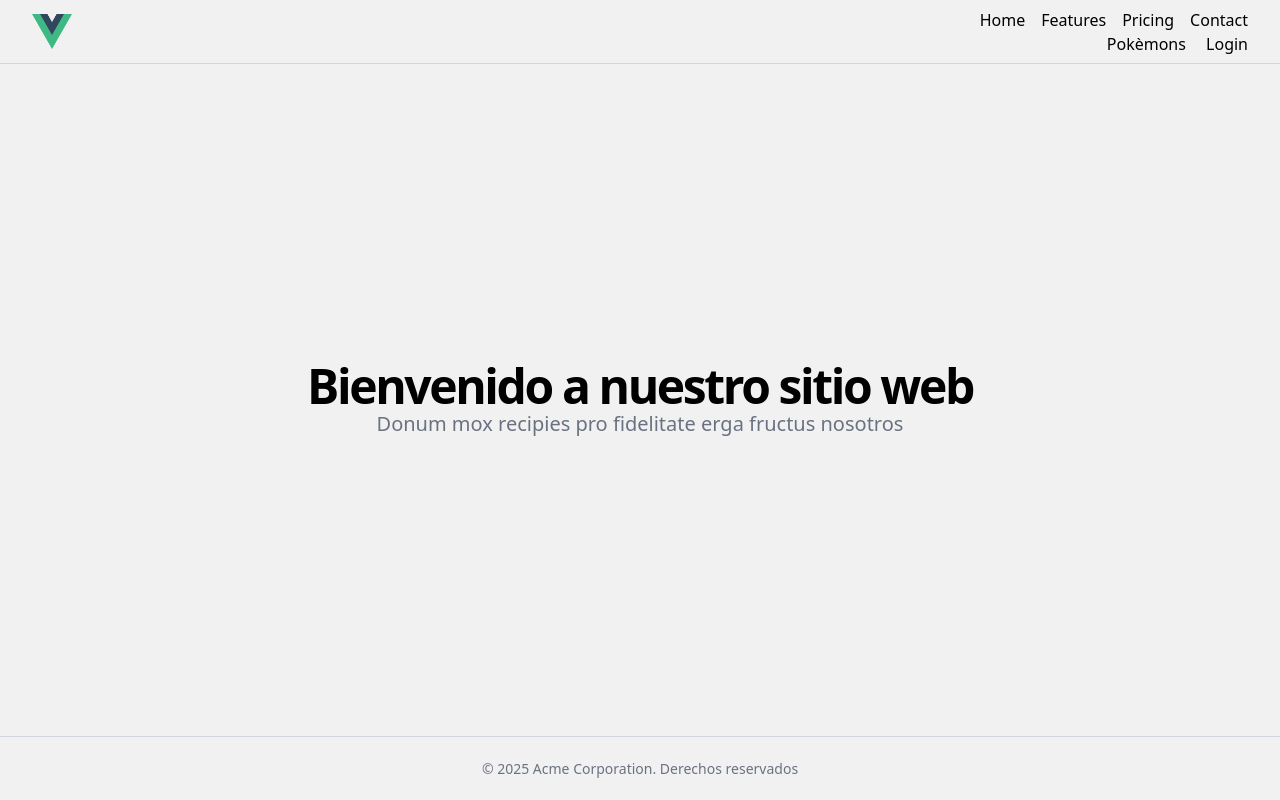
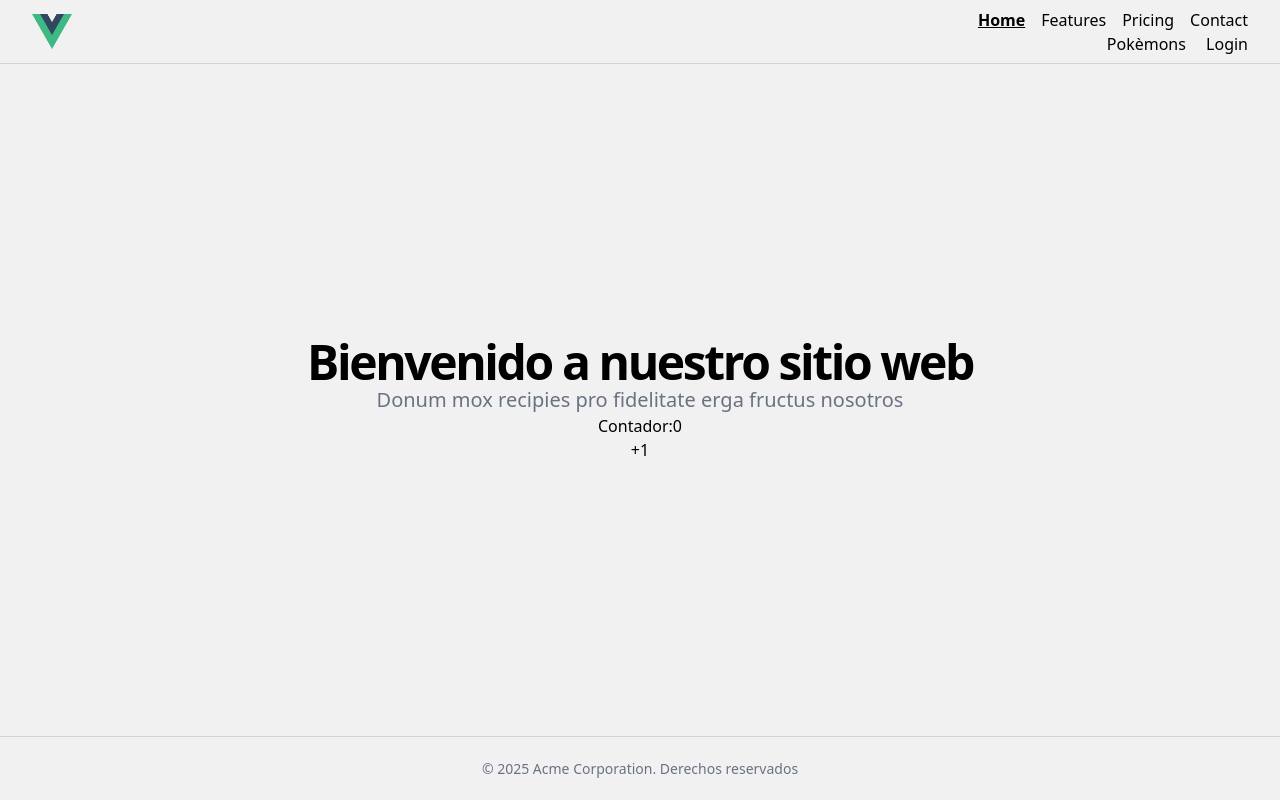
Before and after one commit to vic-dt/spa-router, a Vue app: page /#/ in a window 1280 px wide. Built offline with nearby package versions, Linux system fonts and the light colour scheme.

Commit message:
ciclo de vida, link active, keep alive

```diff
--- a/src/assets/main.css
+++ b/src/assets/main.css
@@ -3,3 +3,7 @@
 html, body {
     background-color: #f1f1f1;
 }
+
+.router-link-exact-active{
+    @apply underline font-semibold transition-all;
+}
--- a/src/modulorum/landing/layouts/LandingLayout.vue
+++ b/src/modulorum/landing/layouts/LandingLayout.vue
@@ -24,7 +24,11 @@
 </header>
 
 <main class="flex-1 flex items-center justify-center py-6">
-    <RouterView/>
+    <Router-view v-slot="{Component}">
+        <keep-alive>
+            <component :is="Component"/>
+        </keep-alive>
+    </Router-view>
 </main>
 
 <footer class="flex items-center h-14 px-4 border-t border-gray-300 sm:h-16 md:px-6 lg:px-8">
--- /dev/null
+++ b/src/modulorum/landing/paginae/DomusPagina.ts
@@ -0,0 +1,59 @@
+import { defineComponent, onActivated, onBeforeMount, onBeforeUnmount, onBeforeUpdate, onDeactivated, onErrorCaptured, onMounted, onRenderTracked, onRenderTriggered, onUnmounted, onUpdated, ref } from "vue";
+
+export default defineComponent({
+   setup:()=>{
+    console.log('setup');
+
+    const numerator = ref(0);
+
+    onMounted(()=>{
+        console.log('onMounted');
+    });
+
+    onUpdated(() => {
+        console.log('onUpdated');
+    });
+
+    onUnmounted(() => {
+        console.log('onUnmounted');
+    });
+
+    onBeforeMount(() => {
+        console.log('onBeforeMount');
+    });
+
+    onBeforeUpdate(() => {
+        console.log('onBeforeUpdate');
+    });
+
+    onBeforeUnmount(() => {
+        console.log('onBeforeUnmount');
+    });
+
+    onErrorCaptured(() => {
+        console.log('onErrorCaptured');
+    });
+
+    onRenderTracked(() => {
+        console.log('onRenderTracked');
+    });
+
+    onRenderTriggered(() => {
+        console.log('onRenderTriggered');
+    });
+
+    onActivated(() => {
+        console.log('onActivated');
+    });
+
+    onDeactivated(() => {
+        console.log('onDeactivated');
+    });
+
+return{
+    numerator
+}
+
+
+   }
+});
--- a/src/modulorum/landing/paginae/DomusPagina.vue
+++ b/src/modulorum/landing/paginae/DomusPagina.vue
@@ -7,5 +7,13 @@
     <p class=" md:text-xl text-gray-500 mx-auto w-[600px]" >
         Donum mox recipies pro fidelitate erga fructus nosotros
     </p>
+<p> Contador:{{ numerator }}</p>
+    <button @click="numerator++">+1</button>
 </div>
 </template>
+
+
+<script lang="ts" src="./DomusPagina.ts">
+
+
+</script>
```
